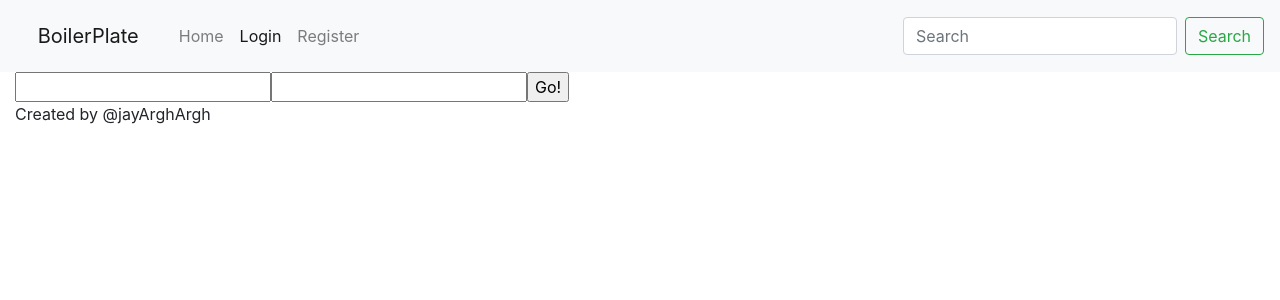
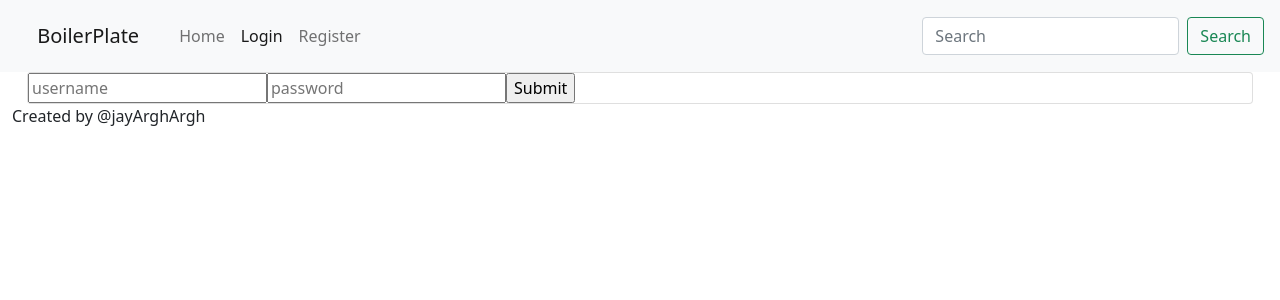
Before and after one commit to easymern/fe_easymern, a React (Create React App) app: page /login in a window 1280 px wide. Shown: the top 300 px of the page. Built offline with nearby package versions, Linux system fonts and the light colour scheme.

Commit message:
mplement react-hook-forms (very basic at this stage)

```diff
--- a/package.json
+++ b/package.json
@@ -10,6 +10,7 @@
     "bootstrap": "^5.1.3",
     "react": "^18.0.0",
     "react-dom": "^18.0.0",
+    "react-hook-form": "^7.30.0",
     "react-router-dom": "^6.3.0",
     "react-scripts": "5.0.1",
     "web-vitals": "^2.1.4"
--- a/src/App.js
+++ b/src/App.js
@@ -1,6 +1,7 @@
 import { BrowserRouter as Router, Routes, Route } from "react-router-dom";
+import "bootstrap/dist/css/bootstrap.min.css";
+import './App.css';
 
-import './App.css';
 import MainNavigation from "./mod_shared/components/Navigation/MainNavigation";
 import Home from "./mod_home/pages/Home";
 import Login from "./mod_login/components/Login";
--- a/src/mod_login/components/Login.js
+++ b/src/mod_login/components/Login.js
@@ -1,40 +1,50 @@
-import { useNavigate } from "react-router-dom";
-import { useEffect } from "react";
+import React, { useState } from 'react';
+import { useForm } from 'react-hook-form';
+import AuthService from "../../services/auth.service";
+import data from "bootstrap/js/src/dom/data";
+
+const required = (value) => {
+  if (!value) {
+    return (
+      <div className="alert alert-danger" role="alert">
+        This field is required!
+      </div>
+    );
+  }
+};
 
 const Login = () => {
-  const history = useNavigate()
-
-  const handleLogin = (e) => {
-    e.preventDefault()
-
-    const form = e.target;
-    const user = {
-      username: form[0].value,
-      password: form[1].value
-    }
-
-    fetch("/api/auth/login", {
-      method: "POST",
-      headers: {
-        "Content-type": "application/json"
-      },
-      body: JSON.stringify(user)
-    })
-      .then(res => res.json())
-      .then(data => {
-        localStorage.setItem("token", data.token)
-      })
+  const { register, handleSubmit, formState: { errors } } = useForm();
+  const onSubmit = data => {
+    console.log(data);
+    AuthService.login(data.username, data.password)
+      .then(
+        (res) => {
+          console.log(res)
+        }
+      )
+    console.log(errors);
   }
 
 
-  return  (
-    <form onSubmit={event => handleLogin(event)}>
-      <input required type={"email"} />
-      <input required type={"password"} />
-      <input type={"submit"} value={"Go!"} />
-      {/*<input onClick={handleLogout} type={"button"} value={"Logout!"} />*/}
-    </form>
-  )
-}
+
+
+
+  return (
+    <div className="col-md-12">
+      <div className="card card-container">
+
+        <form onSubmit={handleSubmit(onSubmit)}>
+          <input type="text" placeholder="username" {...register("username", {required: true, minLength: 3, maxLength: 18})} />
+          {/*{errors.username?.type === 'required' && "Username is required"}*/}
+          {errors.username && errors.username.type === "maxLength" && <span>Max length exceeded</span> }
+          <input type="password" placeholder="password" {...register("password", {required: true, minLength: 3, maxLength: 16})} />
+
+          <input type="submit" />
+        </form>
+      </div>
+    </div>
+  );
+};
 
 export default Login;
--- /dev/null
+++ b/src/services/auth.service.js
@@ -0,0 +1,43 @@
+import axios from "axios";
+
+// Hit the API for the data.
+// localhost:3001/api-v1/auth/login
+const API_URL = "http://localhost:3001/api-v1/auth/";
+
+const register = (username, email, password) => {
+  return axios.post(API_URL + "register", {
+    username,
+    email,
+    password
+  });
+};
+
+const login = (username, password) => {
+  return axios
+    .post(API_URL + "login", {
+      username,
+      password
+    })
+    .then((response) => {
+      if(response.data.accessToken) {
+        localStorage.setItem("user", JSON.stringify(response.data));
+      }
+
+      return response.data;
+    });
+}
+
+const logout = () => {
+  localStorage.removeItem("user");
+};
+
+const getCurrentUser = () => {
+  return JSON.parse(localStorage.getItem("user"));
+}
+
+export default {
+  register,
+  login,
+  logout,
+  getCurrentUser
+};
--- a/src/services/user.service.js
+++ b/src/services/user.service.js
@@ -3,23 +3,23 @@ import authHeader from "./auth-header";
 
 // Hit the API for the data.
 
-const API_URL = "http://localhost:3001/api-v1/";
+const API_URL = "http://localhost:3001/api-v1/user/";
 
 const getPublicContent = () => {
-  return axios.get(API_URL + "user/test/all");
+  return axios.get(API_URL + "test/all");
 }
 
 const getUserBoard = () => {
   console.log("may need to change auth header to unnamed function");
-  return axios.get(API_URL + "user/test/user", { headers: authHeader });
+  return axios.get(API_URL + "test/user", { headers: authHeader });
 }
 
 const getModeratorBoard = () => {
-  return axios.get(API_URL + "mod", { headers: authHeader });
+  return axios.get(API_URL + "test/mod", { headers: authHeader });
 };
 
 const getAdminBoard = () => {
-  return axios.get(API_URL + "admin", { headers: authHeader });
+  return axios.get(API_URL + "test/admin", { headers: authHeader });
 };
 
 export default {
```
Also changed, not shown: 1 other file (tests, documents, lock files or other folders).
